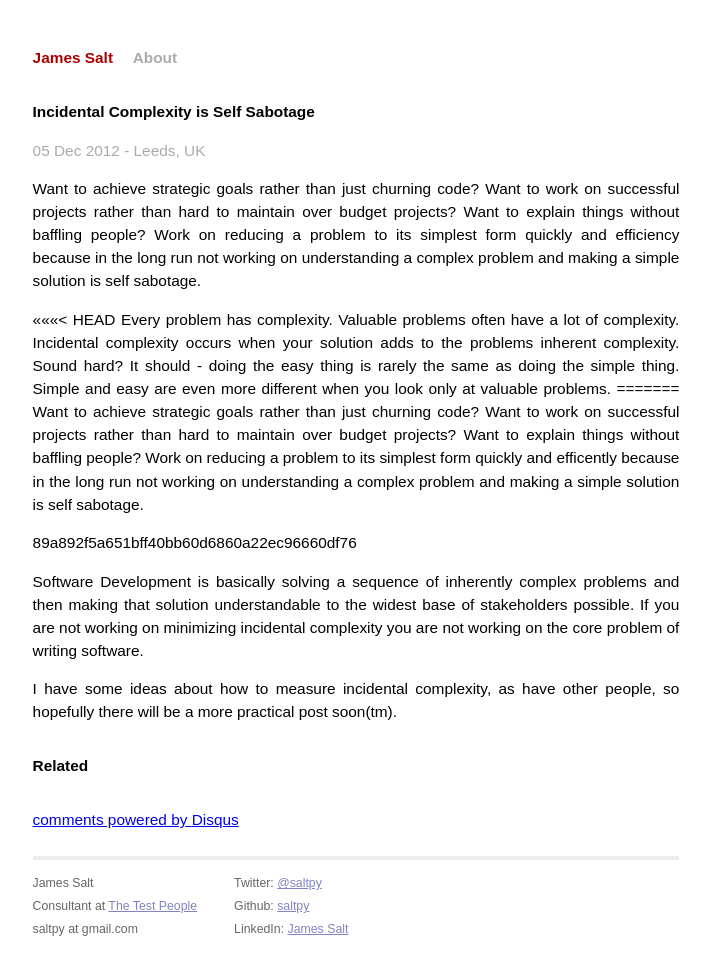
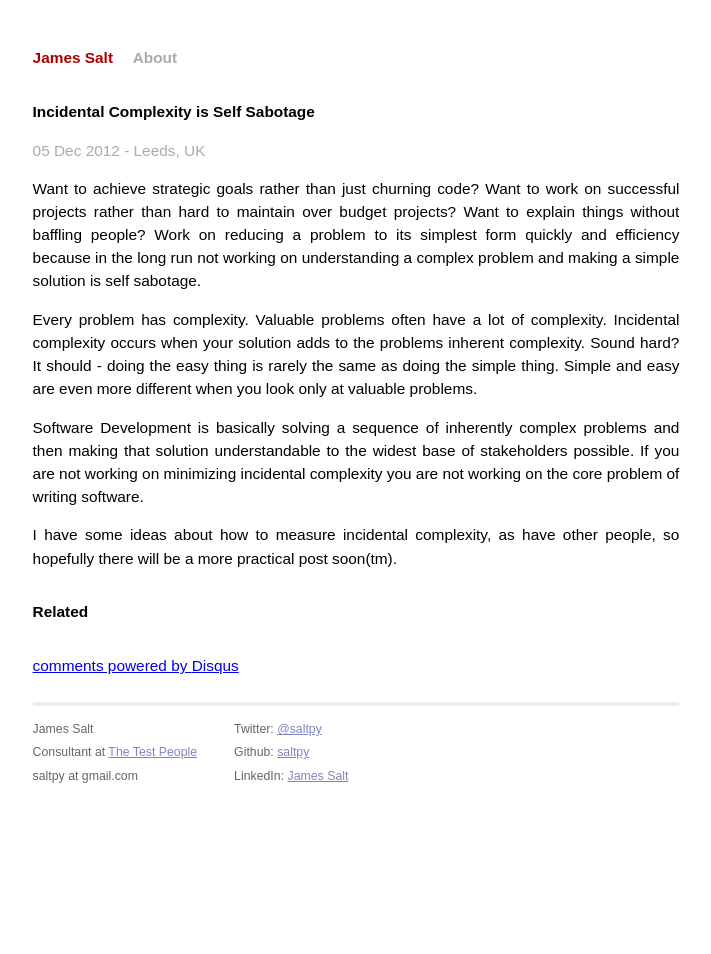
Before and after one commit to saltpy/saltpy.github.com, a Jekyll site: the page built from _posts/2012-12-05-incidental-complexity.md, in a window 1280 px wide. Shown: the whole page, without its empty margins (284-995 px from the left). Built offline with Jekyll 4.4.1, drawn with Linux system fonts in a browser that asks for light colours; Markdown is read by kramdown in place of the engine named in the settings; comment, search, counter and statistics services are not loaded.

Commit message:
Remove merge artifacts

```diff
--- a/_posts/2012-12-05-incidental-complexity.md
+++ b/_posts/2012-12-05-incidental-complexity.md
@@ -10,11 +10,7 @@ title: Incidental Complexity is Self Sabotage
 
 Want to achieve strategic goals rather than just churning code? Want to work on successful projects rather than hard to maintain over budget projects? Want to explain things without baffling people? Work on reducing a problem to its simplest form quickly and efficiency because in the long run not working on understanding a complex problem and making a simple solution is self sabotage.
 
-<<<<<<< HEAD
 Every problem has complexity. Valuable problems often have a lot of complexity. Incidental complexity occurs when your solution adds to the problems inherent complexity. Sound hard? It should - doing the easy thing is rarely the same as doing the simple thing. Simple and easy are even more different when you look only at valuable problems.
-=======
-Want to achieve strategic goals rather than just churning code? Want to work on successful projects rather than hard to maintain over budget projects? Want to explain things without baffling people? Work on reducing a problem to its simplest form quickly and efficently because in the long run not working on understanding a complex problem and making a simple solution is self sabotage.
->>>>>>> 89a892f5a651bff40bb60d6860a22ec96660df76
 
 Software Development is basically solving a sequence of inherently complex problems and then making that solution understandable to the widest base of stakeholders possible. If you are not working on minimizing incidental complexity you are not working on the core problem of writing software.
 
```
